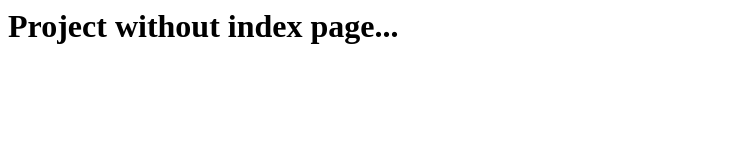
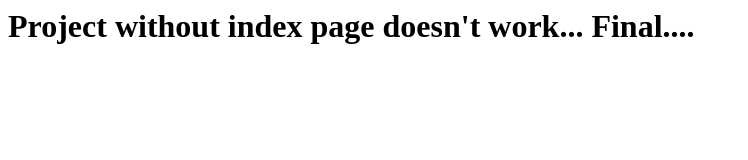
Before and after one commit to nikunj0706/new-html, a plain HTML site: page index.html in a window 1280 px wide. Shown: the whole page, without its empty margins (0-748 px from the left). Drawn offline with Linux system fonts and the light colour scheme.

Commit message:
content changed

```diff
--- a/index.html
+++ b/index.html
@@ -7,7 +7,8 @@
     <body>
         <h1>
             <h1>
-                Project without index page...
+                Project without index page doesn't work...
+                Final....
             </h1>
         </h1>
     </body>
```
